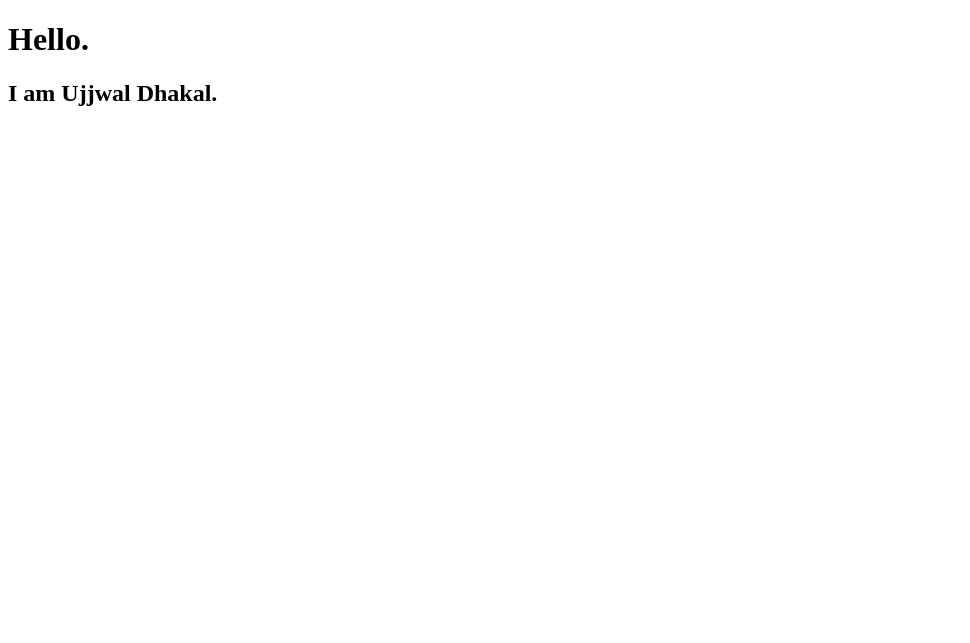
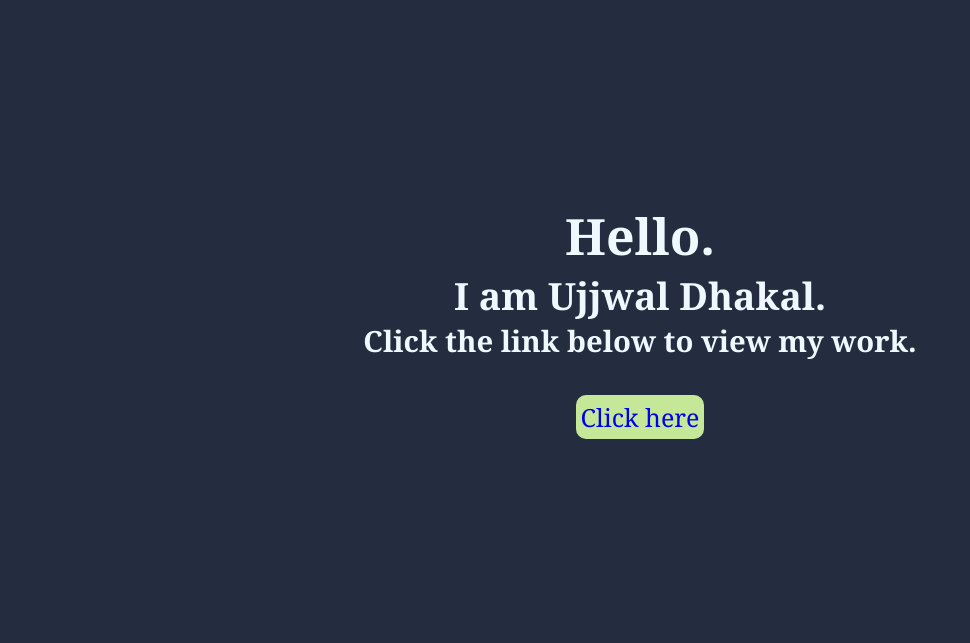
Before and after one commit to UjjwalDhakal7/UjjwalDhakal7.github.io, a plain HTML site: page index.html in a window 1280 px wide. Shown: the whole page, without its empty margins (0-970 px from the left). Drawn offline with Linux system fonts and the light colour scheme.

Commit message:
Added link

```diff
--- a/index.html
+++ b/index.html
@@ -4,9 +4,15 @@
     <meta charset="UTF-8">
     <meta name="viewport" content="width=device-width, initial-scale=1.0">
     <title>Ujjwal Dhakal</title>
+    <link rel="stylesheet" type="text/css" href="static/reset.css">
+    <link rel="stylesheet" type="text/css" href="static/style.css">
 </head>
 <body>
-    <h1>Hello.</h1>
-    <h2>I am Ujjwal Dhakal.</h2>
+    <div class="wrap">
+        <h1>Hello.</h1>
+        <h2>I am Ujjwal Dhakal.</h2>
+        <h3>Click the link below to view my work.</h3><br>
+        <a href="https://ujjwaldhakal7.github.io/Internship-portfolio/">Click here</a>
+    </div>
 </body>
 </html>
--- /dev/null
+++ b/static/reset.css
@@ -0,0 +1,4 @@
+* {
+    padding: 0;
+    margin: 0;
+}
--- /dev/null
+++ b/static/style.css
@@ -0,0 +1,28 @@
+* {
+    background-color: #232D3F;
+}
+
+.wrap {
+    color: aliceblue;
+    height: 600px;
+    text-align: left;
+    display: flex;
+    flex-direction: column;
+    justify-content: center;
+    align-items: center;
+    margin: 0 auto;
+    width: 80%;
+    padding: 20px 0px;
+
+    font-size: 25px;
+    font-weight: 500;
+    font-family: Cambria, Cochin, Georgia, Times, 'Times New Roman', serif;
+}
+
+a {
+    text-decoration: none;
+    background-color:#C5E898;
+    width: fit-content;
+    border-radius: 10px;
+    padding: 5px;
+}
```
